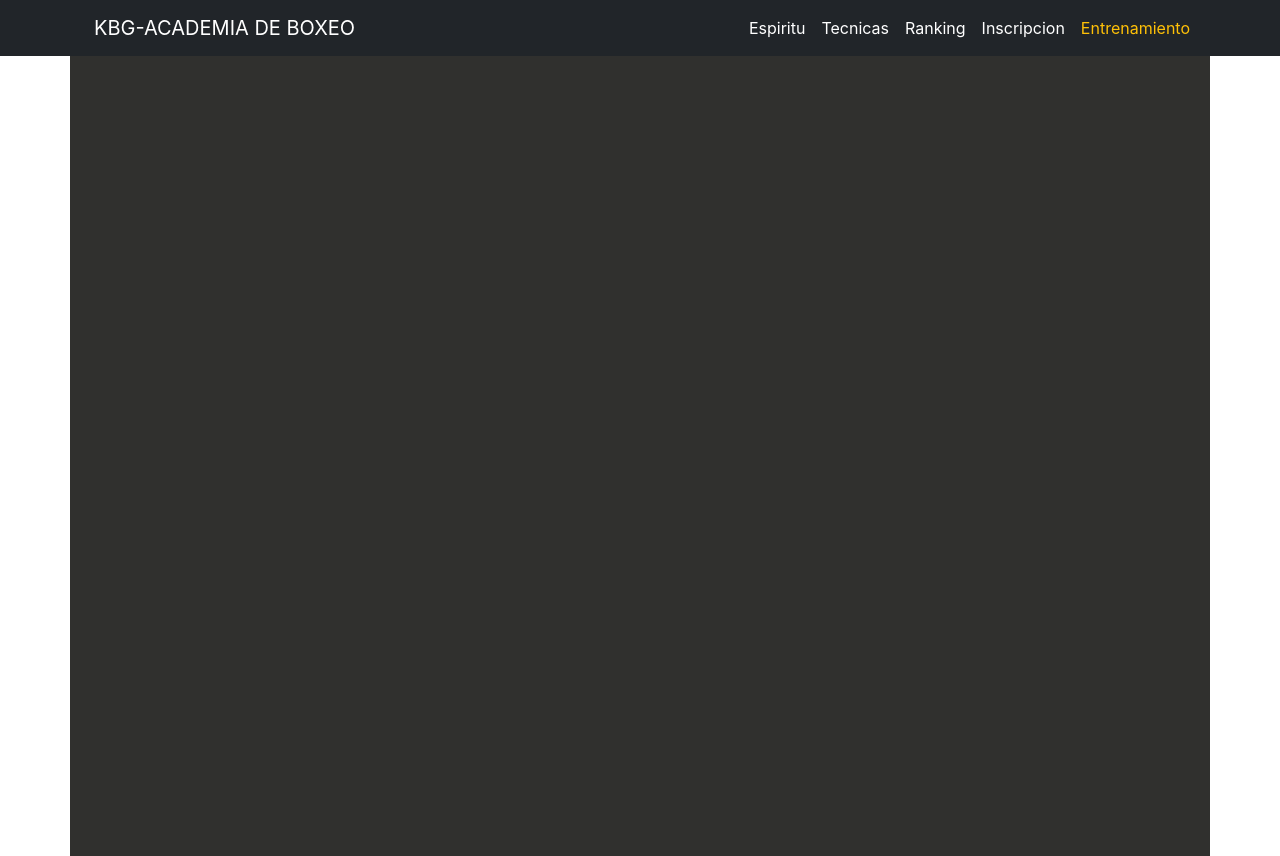
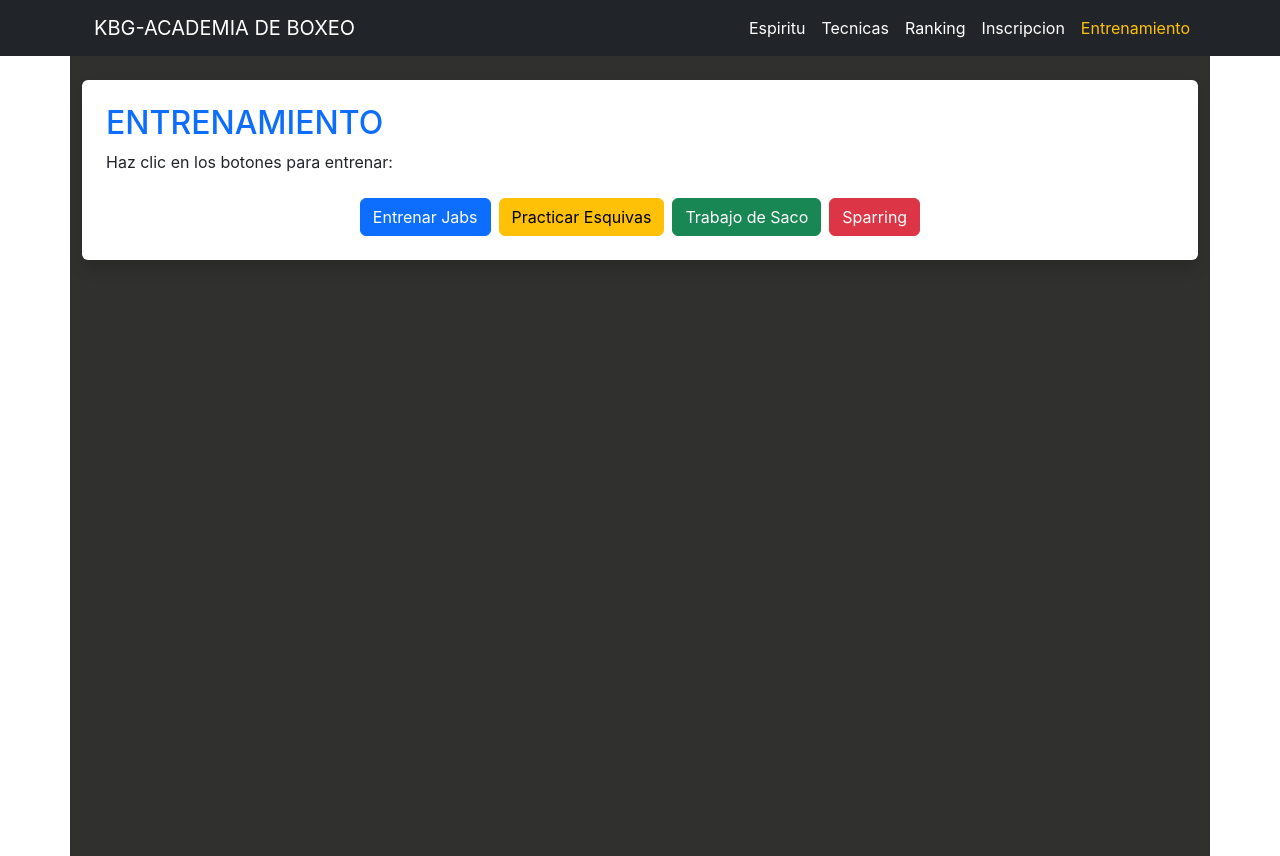
Before and after one commit to Akira22-tem/Acitividad-4-Parcial-2, a React (Create React App) app: page / in a window 1280 px wide. Both pictures are taken after a click on the button "Entrenamiento". Built offline with nearby package versions, Linux system fonts and the light colour scheme.

Commit message:
Agregada página de entrenamiento con botones interactivos - proyecto completo

```diff
--- a/src/App.js
+++ b/src/App.js
@@ -18,9 +18,10 @@ import InputURL from './components/InputURL';
 import InputBusqueda from './components/InputBusqueda';
 
 function App() {
-  // Controlar que pagina se mostrar actualmente
+  // Controlar que pagina mostrar
   const [paginaActual, setPaginaActual] = useState('inicio');
 
+  // Cambiar de pagina
   const irAPagina = (nuevaPagina) => {
     setPaginaActual(nuevaPagina);
   };
@@ -37,6 +38,7 @@ function App() {
 
   const [errores, setErrores] = useState({});
 
+  // Info de la tabla
   const columnas = ['ID', 'Nombre', 'Email', 'Puntos'];
   const filas = [
     [1, 'Ippo Makunouchi', 'ippo@boxeo.com', 89],
@@ -69,7 +71,7 @@ function App() {
     }
   };
 
-  // Valida el formulario
+  // Validar el formulario
   const validarForm = () => {
     const nuevosErrores = {};
 
@@ -92,7 +94,7 @@ function App() {
     return nuevosErrores;
   };
 
-  // Envia el formulario
+  // Enviar formulario
   const enviarFormulario = (evento) => {
     evento.preventDefault();
     const erroresForm = validarForm();
@@ -291,6 +293,39 @@ function App() {
             </Formulario>
           </div>
         )}
+
+        {/* Pagina de entrenamiento */}
+        {paginaActual === 'entrenamiento' && (
+          <div className="bg-white p-4 rounded shadow">
+            <Titulo textoTitulo="ENTRENAMIENTO" nivelImportancia={2} />
+            <Parrafo contenidoParrafo="Haz clic en los botones para entrenar:" />
+            <div className="text-center mt-4">
+              <Boton
+                textoBoton="Entrenar Jabs"
+                colorBoton="primary"
+                alClickear={clickBoton}
+              />
+              <Boton
+                textoBoton="Practicar Esquivas"
+                colorBoton="warning"
+                alClickear={clickBoton}
+                estilosBoton="ms-2"
+              />
+              <Boton
+                textoBoton="Trabajo de Saco"
+                colorBoton="success"
+                alClickear={clickBoton}
+                estilosBoton="ms-2"
+              />
+              <Boton
+                textoBoton="Sparring"
+                colorBoton="danger"
+                alClickear={clickBoton}
+                estilosBoton="ms-2"
+              />
+            </div>
+          </div>
+        )}
       </div>
     </div>
   );
```
